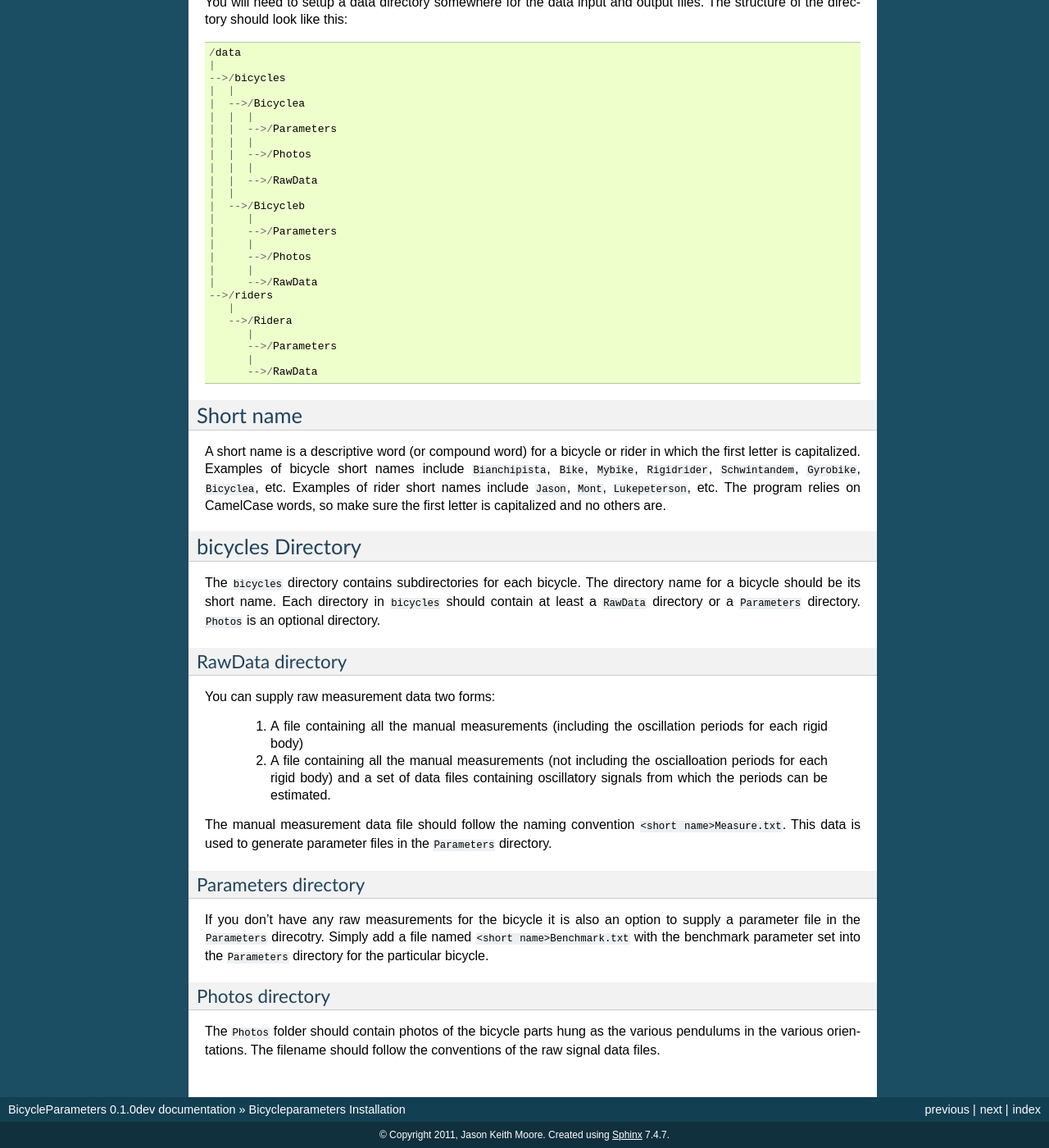
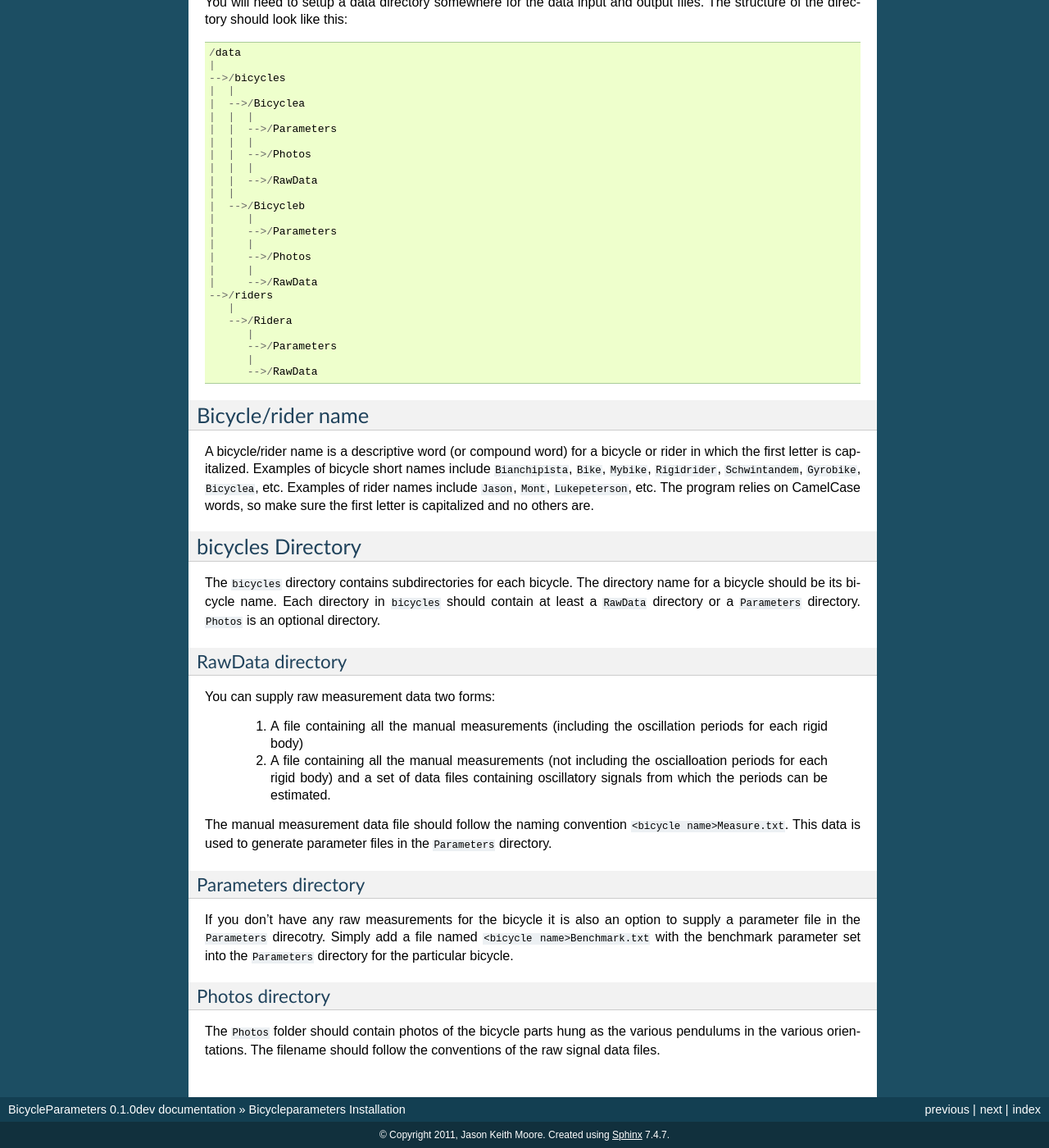
Before and after one commit to moorepants/BicycleParameters, a Sphinx documentation site: the page built from docs/installation.rst, in a window 1280 px wide and 1400 px high, scrolled down 544 px. Shown: the whole window at 82% size. Built offline with Sphinx 7.4.7, drawn with Linux system fonts in a browser that asks for light colours; pages that are not in the unit, such as notebooks, are missing from menus; some of the changed text lies outside the part shown.

Commit message:
change shortName to bicycleName

```diff
--- a/docs/installation.rst
+++ b/docs/installation.rst
@@ -64,19 +64,20 @@ files. The structure of the directory should look like this::
           |
           -->/RawData
 
-Short name
-==========
-A short name is a descriptive word (or compound word) for a bicycle or rider in
-which the first letter is capitalized. Examples of bicycle short names include
-``Bianchipista``, ``Bike``, ``Mybike``, ``Rigidrider``, ``Schwintandem``, ``Gyrobike``,
-``Bicyclea``, etc. Examples of rider short names include ``Jason``, ``Mont``,
-``Lukepeterson``, etc. The program relies on CamelCase words, so make sure the
-first letter is capitalized and no others are.
+Bicycle/rider name
+==================
+A bicycle/rider name is a descriptive word (or compound word) for a bicycle or
+rider in which the first letter is capitalized. Examples of bicycle short names
+include ``Bianchipista``, ``Bike``, ``Mybike``, ``Rigidrider``,
+``Schwintandem``, ``Gyrobike``, ``Bicyclea``, etc. Examples of rider names
+include ``Jason``, ``Mont``, ``Lukepeterson``, etc. The program relies on
+CamelCase words, so make sure the first letter is capitalized and no others
+are.
 
 bicycles Directory
 ==================
 The ``bicycles`` directory contains subdirectories for each bicycle. The
-directory name for a bicycle should be its short name. Each directory in
+directory name for a bicycle should be its bicycle name. Each directory in
 ``bicycles`` should contain at least a ``RawData`` directory or a ``Parameters``
 directory. ``Photos`` is an optional directory.
 
@@ -90,7 +91,7 @@ You can supply raw measurement data two forms:
     oscialloation periods for each rigid body) and a set of data files
     containing oscillatory signals from which the periods can be estimated.
 
-The manual measurement data file should follow the naming convention ``<short
+The manual measurement data file should follow the naming convention ``<bicycle
 name>Measure.txt``. This data is used to generate parameter files in the
 ``Parameters`` directory.
 
@@ -98,7 +99,7 @@ Parameters directory
 --------------------
 If you don't have any raw measurements for the bicycle it is also an option to
 supply a parameter file in the ``Parameters`` direcotry. Simply add a file named
-``<short name>Benchmark.txt`` with the benchmark parameter set into the
+``<bicycle name>Benchmark.txt`` with the benchmark parameter set into the
 ``Parameters`` directory for the particular bicycle.
 
 Photos directory
```
Also changed, not shown: docs/data.rst (+10 -10 lines), 1 other file.
